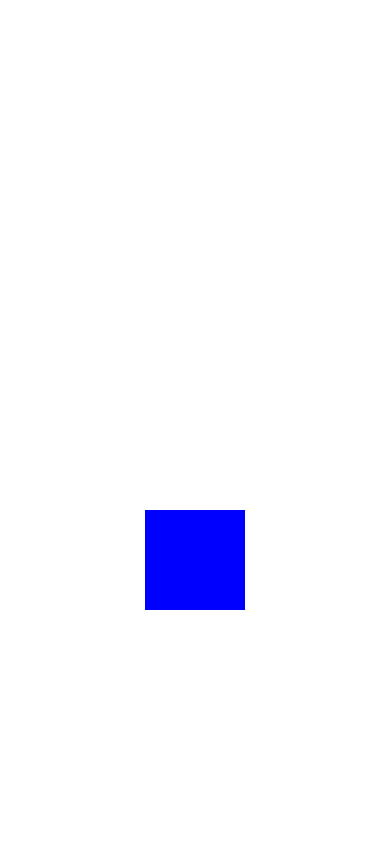
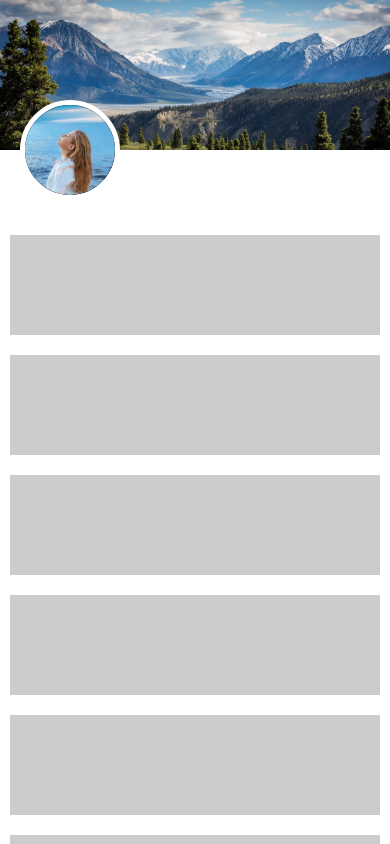
Before and after one commit to kensiiwasaki/RN-animation, a React Native app: screen / in a window 390 px wide. Built offline with nearby package versions, Linux system fonts and the light colour scheme.

Commit message:
サンプルUI

```diff
--- a/App.tsx
+++ b/App.tsx
@@ -1,55 +1,119 @@
-import { useRef } from 'react';
+import React, { useRef } from 'react';
 import {
-  SafeAreaView,
   StyleSheet,
   View,
+  Image,
   Animated,
-  Button,
-  Easing,
   ScrollView,
+  TouchableOpacity,
 } from 'react-native';
 
+const MAX_HEADER_HEIGHT = 150;
+const MIN_HEADER_HEIGHT = 80;
+const MAX_AVATAR_SIZE = 100;
+const AVATAR_TOP = MAX_HEADER_HEIGHT - MAX_AVATAR_SIZE / 2;
+
 export default function App() {
-  const animatedScrollY = useRef(new Animated.Value(0)).current;
-
   return (
-    <ScrollView
-      onScroll={Animated.event([
-        {
-          nativeEvent: {
-            contentOffset: {
-              y: animatedScrollY,
-            },
+    <View style={styles.container}>
+      <ScrollView>
+        <View style={{ height: MAX_HEADER_HEIGHT * 1.5 }} />
+        <View style={styles.item} />
+        <View style={styles.item} />
+        <View style={styles.item} />
+        <View style={styles.item} />
+        <View style={styles.item} />
+        <View style={styles.item} />
+        <View style={styles.item} />
+        <View style={styles.item} />
+        <View style={styles.item} />
+        <View style={styles.item} />
+        <View style={styles.item} />
+        <View style={styles.item} />
+        <View style={styles.item} />
+      </ScrollView>
+      <View
+        style={[
+          styles.headerImage,
+          // TODO: ヘッダー画像をアニメーションさせる
+          {
+            height: MAX_HEADER_HEIGHT,
+            zIndex: 0,
           },
-        },
-      ])}
-      scrollEventThrottle={16}
-    >
-      <View style={styles.container}>
-        <View style={{ height: 500 }} />
-        <Animated.View
-          style={{
-            width: 100,
-            height: 100,
-            margin: 10,
-            backgroundColor: 'blue',
-            opacity: animatedScrollY.interpolate({
-              inputRange: [0, 100],
-              outputRange: [1, 0],
-              extrapolate: 'clamp',
-            }),
-          }}
+        ]}
+      >
+        <Image
+          source={require('./assets/cover.jpeg')}
+          style={styles.cover}
+          resizeMethod="auto"
         />
-        <View style={{ height: 900 }} />
       </View>
-    </ScrollView>
+      <Image
+        source={require('./assets/avatar.jpeg')}
+        style={[
+          styles.avatar,
+          // TODO: アバター画像をアニメーションさせる
+          {
+            width: MAX_AVATAR_SIZE,
+            height: MAX_AVATAR_SIZE,
+            top: AVATAR_TOP,
+            zIndex: 1,
+          },
+        ]}
+      />
+    </View>
   );
 }
 
 const styles = StyleSheet.create({
   container: {
     flex: 1,
+  },
+  item: {
+    height: 100,
+    margin: 10,
+    backgroundColor: '#ccc',
+  },
+  cover: {
+    flex: 1,
+    width: '100%',
+  },
+  headerImage: {
+    position: 'absolute',
+    top: 0,
+    left: 0,
+    right: 0,
+    width: '100%',
+    backgroundColor: 'red',
+  },
+  avatar: {
+    position: 'absolute',
+    top: AVATAR_TOP,
+    left: 20,
+    borderRadius: 50,
+    backgroundColor: '#000',
+    borderWidth: 5,
+    borderColor: '#fff',
+  },
+  blur: {
+    position: 'absolute',
+    top: 0,
+    left: 0,
+    right: 0,
+    width: '100%',
+    height: MIN_HEADER_HEIGHT,
+    zIndex: 2,
+  },
+  backButton: {
+    position: 'absolute',
+    justifyContent: 'center',
     alignItems: 'center',
-    justifyContent: 'center',
+    left: 10,
+    top: 35,
+    backgroundColor: 'rgba(0,0,0,0.5)',
+    width: 36,
+    height: 36,
+    borderRadius: 18,
+    zIndex: 3,
   },
 });
```
